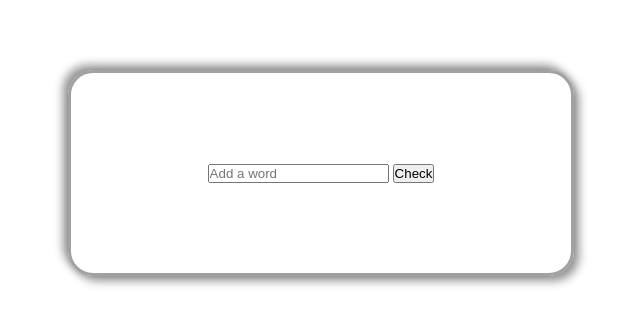
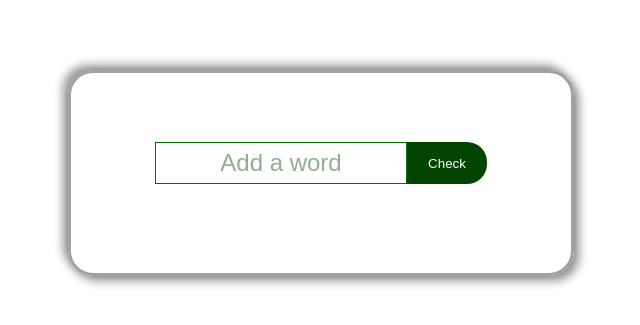
Before and after one commit to Tundoor/Palindrome-checker, a plain HTML site: page index.html in a window 1280 px wide. Shown: the part 227-552 px from the top of the page, without its empty margins (319-959 px from the left). Drawn offline with Linux system fonts and the light colour scheme.

Commit message:
Styled Input box and results in css

```diff
--- a/index.css
+++ b/index.css
@@ -23,3 +23,39 @@ body {
    align-items: center;
    justify-content: center;
 }
+
+.input-div {
+     display: flex;
+      align-items: center;
+}
+
+#text-input {
+    width: 250px;
+    height: 40px;
+    text-align: center;
+    font-size: 1.5rem;
+    color:  rgb(0, 68, 0);
+    border: 1.5px solid  rgb(0, 112, 0);
+}
+
+#text-input::placeholder {
+    color:  rgba(0, 68, 0, 0.432);
+}
+
+#check-btn {
+    width: 80px;
+    height: 42px;
+    margin: 0;
+    padding: 0;
+    border-bottom-right-radius: 20px;
+    border-top-right-radius: 20px;
+    border-style: none;
+    background-color: rgb(0, 68, 0);
+    color: white;
+}
+
+#result {
+    margin-top: 20px;
+    font-size: 1.5rem;
+    color:  rgb(0, 68, 0);
+}
```
